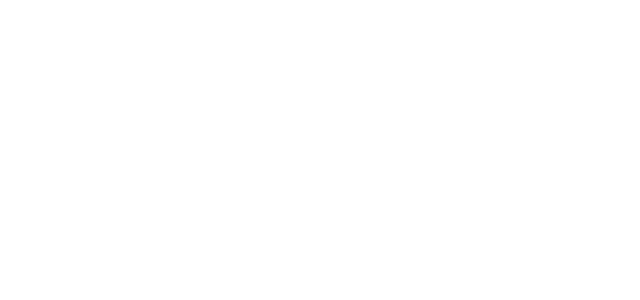
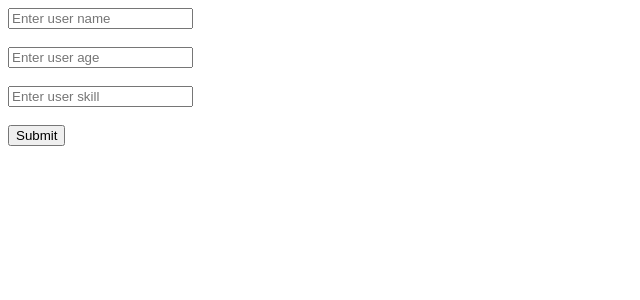
Before and after one commit to Abhishek16oS/React_Hooks_Revision, a React (Vite) app: page / in a window 1280 px wide. Shown: the top 300 px of the page, without its empty margins (0-640 px from the left). Built offline with nearby package versions, Linux system fonts and the light colour scheme.

Commit message:
useActionState Api revision again with changes

```diff
--- a/src/Component/HookUseActionState.jsx
+++ b/src/Component/HookUseActionState.jsx
@@ -1,5 +1,53 @@
+import { useState } from "react";
+import { useActionState } from "react";
+
+
 export default function HookUseActionState(){
+
+  function handleForm(state,formData){
+
+    const userName=formData.get('name');
+    const age=formData.get('age');
+    const skill=formData.get('skill');
+
+    return({...state,userName,age,skill});
+
+  }
+
+
+  const [data,formAction,pending]=useActionState(handleForm,undefined);
+
+
+
+
     return(<div>
+
+
+      <form action={formAction}  >
+
+      <input  placeholder="Enter user name " type="text" name="name"  />
+      <br />
+      <br />
+      <input placeholder="Enter user age " type="text" name="age"  />
+      <br />
+      <br />
+      <input  placeholder="Enter user skill " type="text" name="skill"  />
+      <br />
+      <br />
+      <button disabled={pending} type="submit"> {pending?'Submitting':'Submit'} </button>
+      <br />
+      <br />
+
+      </form>
+
+
+      {
+        data && <ul>
+          <li>{data.userName}</li>
+          <li>{data.skill}</li>
+          <li>{data.age}</li>
+        </ul>
+      }
 
     </div>)
   }
```
